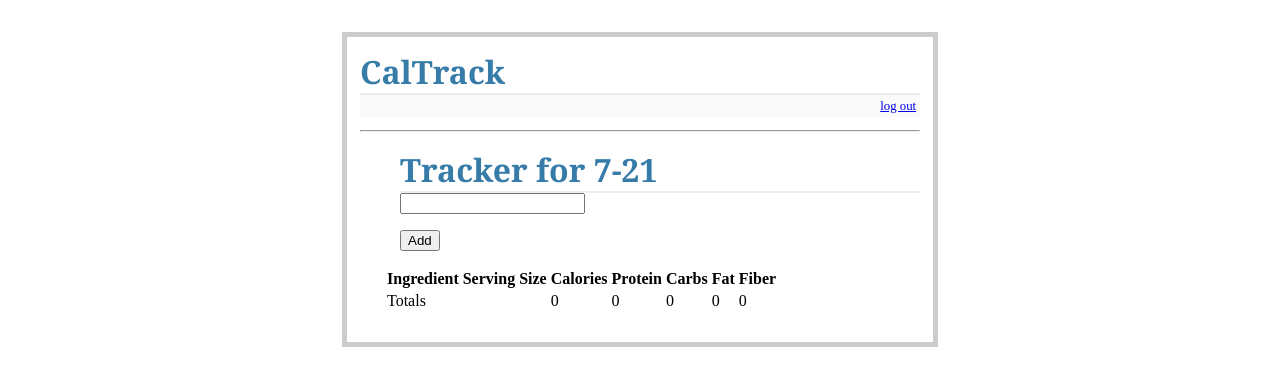
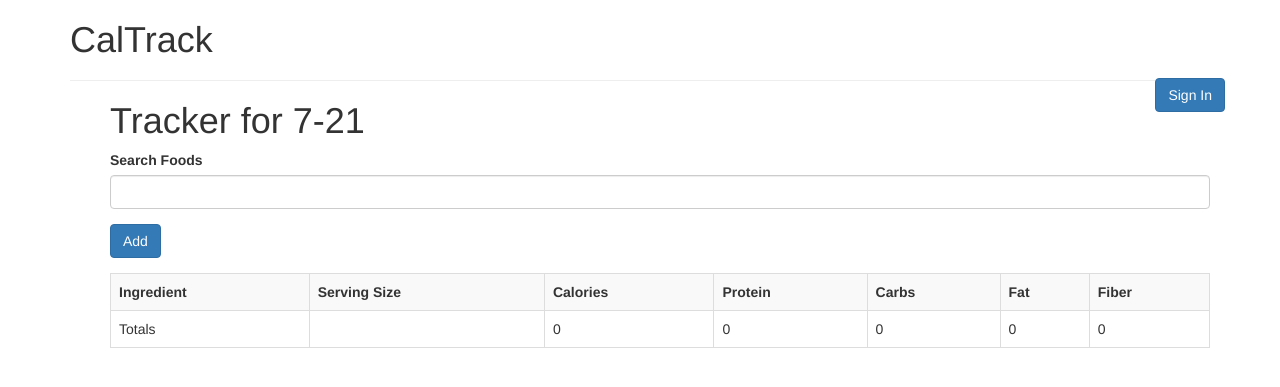
Before and after one commit to woodenToaster/CalTrack, a Flask app: page /today in a window 1280 px wide. Shown: the top 387 px of the page. Run offline with Flask 2, Linux system fonts and the light colour scheme; a user stored in the database is signed in; data comes from the database, SQL or seed files in the repository; data that the repository does not hold is empty; some libraries are stand-ins or nearby versions.

Commit message:
Add boostrap

```diff
--- a/caltrack/static/style.css
+++ /dev/null
@@ -1,17 +0,0 @@
-h1, h2       { color: #377ba8; }
-h1, h2          { font-family: 'Georgia', serif; margin: 0; }
-h1              { border-bottom: 2px solid #eee; }
-h2              { font-size: 1.2em; }
-
-.page           { margin: 2em auto; width: 35em; border: 5px solid #ccc;
-                  padding: 0.8em; background: white; }
-.ingredients        { list-style: none; margin: 0; padding: 0; }
-.ingredients     { margin: 0.8em 1.2em; }
-.ingredients  { margin-left: -1em; }
-.add-ingr      { font-size: 0.9em; border-bottom: 1px solid #ccc; }
-.add-ingr dl   { font-weight: bold; }
-.metanav        { text-align: right; font-size: 0.8em; padding: 0.3em;
-                  margin-bottom: 1em; background: #fafafa; }
-.flash          { background: #cee5F5; padding: 0.5em;
-                  border: 1px solid #aacbe2; }
-.error          { background: #f0d6d6; padding: 0.5em; }
--- a/caltrack/templates/add_ingredient.html
+++ b/caltrack/templates/add_ingredient.html
@@ -1,5 +1,5 @@
 {% extends "layout.html" %}
-{% block body %}
+{% block content %}
   {% from "_formhelpers.html" import render_field %}
   <form action="/add_ingredient" method="post" class="add-ingr">
     <dl>
@@ -12,7 +12,7 @@
       {{ render_field(form.fiber) }}
       {{ render_field(form.serving_size) }}
       {{ render_field(form.unit) }}
-      <p><input type="submit" value="Add Ingredient"></p>
+      <button type="submit" class="btn btn-primary">Add Ingredient></button>
     </dl>
   </form>
 {% endblock %}
--- a/caltrack/templates/layout.html
+++ b/caltrack/templates/layout.html
@@ -1,28 +1,39 @@
-<!doctype html>
+{% extends "bootstrap/base.html" %}
+
+{% block scripts %}
+{{ super() }}
 <script src="//ajax.googleapis.com/ajax/libs/jquery/1.9.1/jquery.min.js"></script>
 <script src="//code.jquery.com/ui/1.10.1/jquery-ui.js"></script>
-<link href="static/jquery-ui.css" rel="stylesheet" type="text/css" />
 <script type=text/javascript>
   $SCRIPT_ROOT = {{ request.script_root|tojson|safe }};
 </script>
-<title>CalTrack</title>
-<link rel=stylesheet type=text/css href="{{ url_for('static', filename='style.css') }}">
-<div class="page">
+{% endblock %}
+
+{% block styles %}
+{{ super() }}
+<link href="static/jquery-ui.css" rel="stylesheet" type="text/css" />
+{% endblock %}
+
+
+
+{% block title %}CalTrack{% endblock %}
+
+{%block body %}
+
+{% block navbar %}
+{% endblock %}
+
+<div class="container">
   <h1>CalTrack</h1>
-  <div class="metanav">
-  {% if not session.logged_in %}
-    <a href="{{ url_for('login') }}">log in</a>
-  {% else %}
-    <a href="{{ url_for('logout') }}">log out</a>
-  {% endif %}
-  </div>
+  <button type="button" class="btn btn-primary navbar-btn navbar-right">Sign In</button>
   <hr>
   {% with messages = get_flashed_messages() %}
     <ul>
     {% for message in messages %}
-      <li class="flash">{{ message }}</li>
+      <li>{{ message }}</li>
     </ul>
     {% endfor %}
   {% endwith %}
-  {% block body %}{% endblock %}
+  {% block content %}{% endblock %}
 </div>
+{% endblock %}
--- a/caltrack/templates/login.html
+++ b/caltrack/templates/login.html
@@ -1,5 +1,5 @@
 {% extends "layout.html" %}
-{% block body %}
+{% block content %}
 <h2>Login</h2>
 {% if error %}<p class="error"><strong>Error:</strong> {{ error }}{% endif %}
 <form action="{{ url_for('login') }}" method="post">
--- a/caltrack/templates/today.html
+++ b/caltrack/templates/today.html
@@ -1,5 +1,7 @@
 {% extends "layout.html" %}
-{% block body %}
+
+{% block scripts %}
+{{ super() }}
 <script type="text/javascript">
   $(function() {
     $( "#search_ingredients" ).autocomplete({
@@ -12,14 +14,21 @@
     });
   });
 </script>
+{% endblock %}
 
+{% block content %}
 <h1>{{ "Tracker for {}-{}".format(month, day) }}</h1>
-<form action="/add_to_tracker" method="post" class="add_ingr">
-  <input type="text" id="search_ingredients" name="name"/>
-  <p><input type="submit" value="Add"/></p>
+<form action="/add_to_tracker" method="post">
+  <div class="form-group">
+    <label for="search_ingredients">Search Foods</label>
+    <input type="text" id="search_ingredients" name="name" class="form-control"/>
+  </div>
+  <div class="form-group">
+    <button type="submit" class="btn btn-primary"/>Add</button>
+  </div>
 </form>
 <div id="results"></div>
-<table class="ingredients">
+<table class="table table-bordered table-striped">
   <tr>
     <th>Ingredient</th>
     <th>Serving Size</th>
--- a/caltrack/views.py
+++ b/caltrack/views.py
@@ -3,7 +3,7 @@ from datetime import datetime
 from flask import render_template, flash, redirect, session, url_for, request, g
 from flask_login import current_user, login_required
 from flask.json import jsonify
-from caltrack import app, db, lm, oid
+from caltrack import app, db, lm
 from .forms import AddIngredientForm, RegistrationForm
 from .models import User, Ingredient, Tracker
 
@@ -25,7 +25,6 @@ def register():
 
 
 @app.route('/login', methods=['GET', 'POST'])
-@oid.loginhandler
 def login():
     error = None
     if request.method == 'POST':
```
Also changed, not shown: caltrack/__init__.py (+2 -7 lines).
